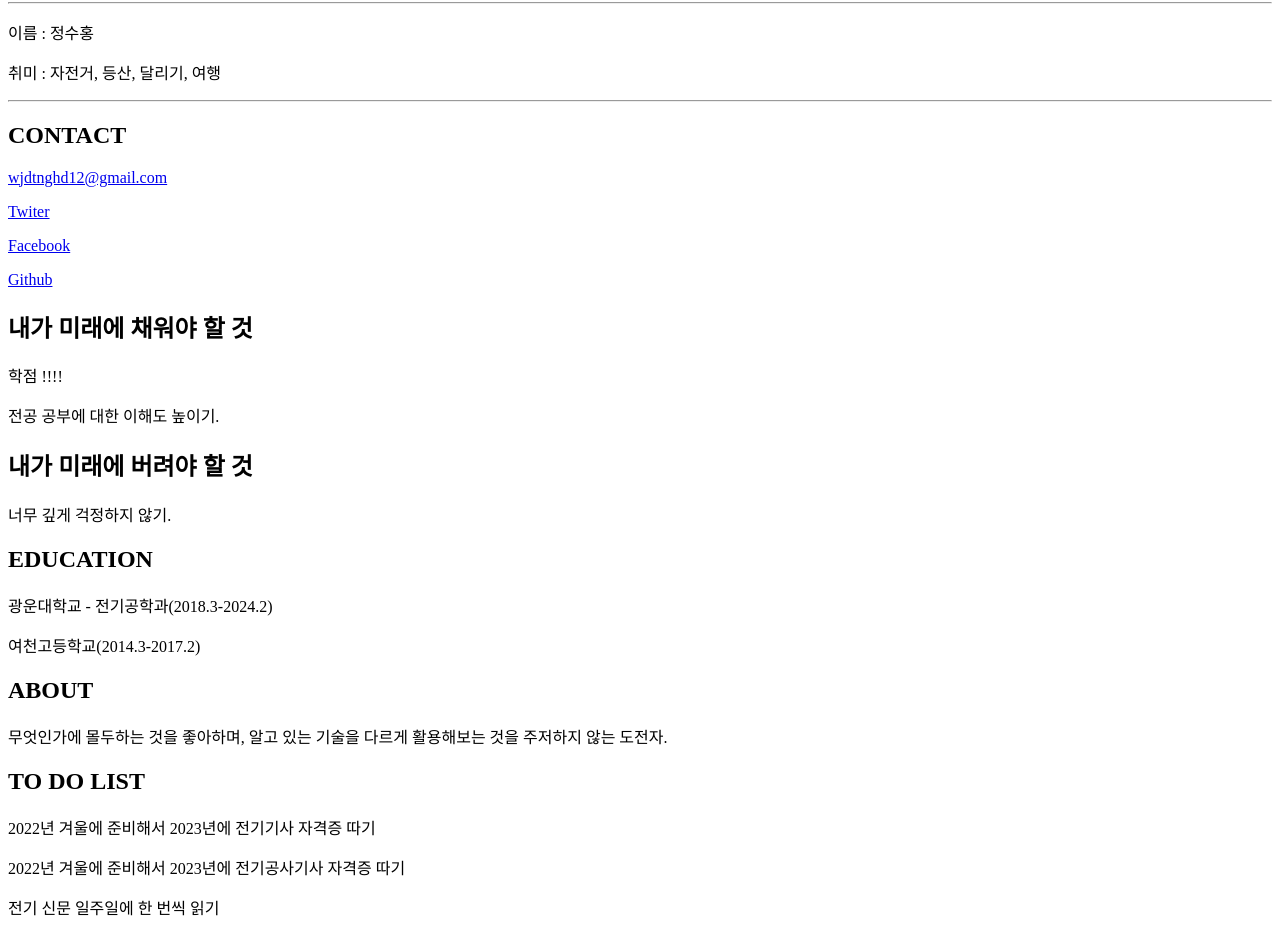
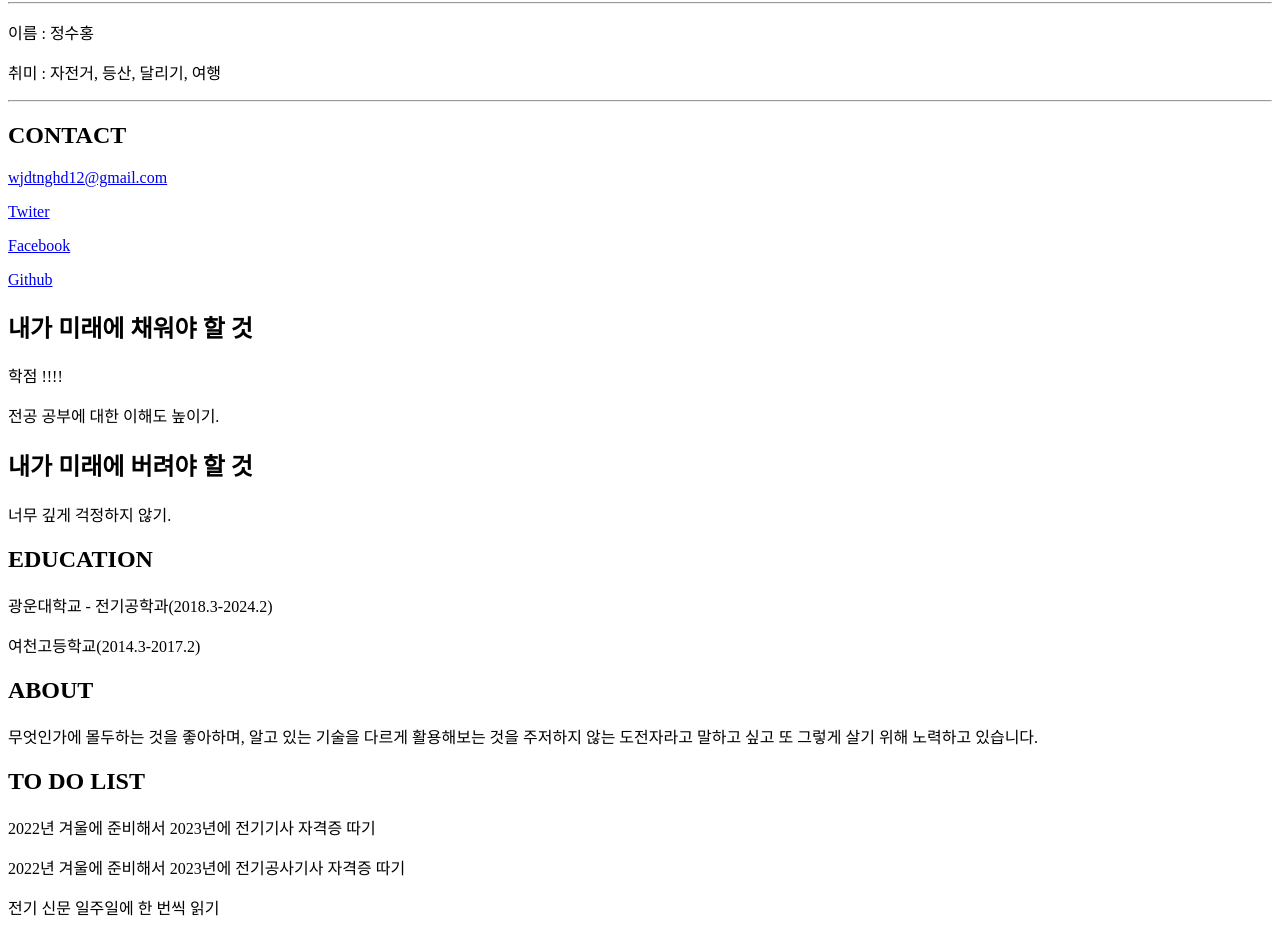
Before and after one commit to wjdtnghd1/wjdtnghd12.github.io, a plain HTML site: page index.html in a window 1280 px wide. Shown: the part 142-1074 px from the top of the page. Drawn offline with Linux system fonts and the light colour scheme.

Commit message:
Update index.html

```diff
--- a/index.html
+++ b/index.html
@@ -56,7 +56,7 @@
         <article id="mainRight">
           <section>
            <h2>ABOUT</h2>
-           <P>무엇인가에 몰두하는 것을 좋아하며, 알고 있는 기술을 다르게 활용해보는 것을 주저하지 않는 도전자.</P>
+           <P>무엇인가에 몰두하는 것을 좋아하며, 알고 있는 기술을 다르게 활용해보는 것을 주저하지 않는 도전자라고 말하고 싶고 또 그렇게 살기 위해 노력하고 있습니다. </P>
           </section>
           <section>
             <h2>TO DO LIST</h2>
```
